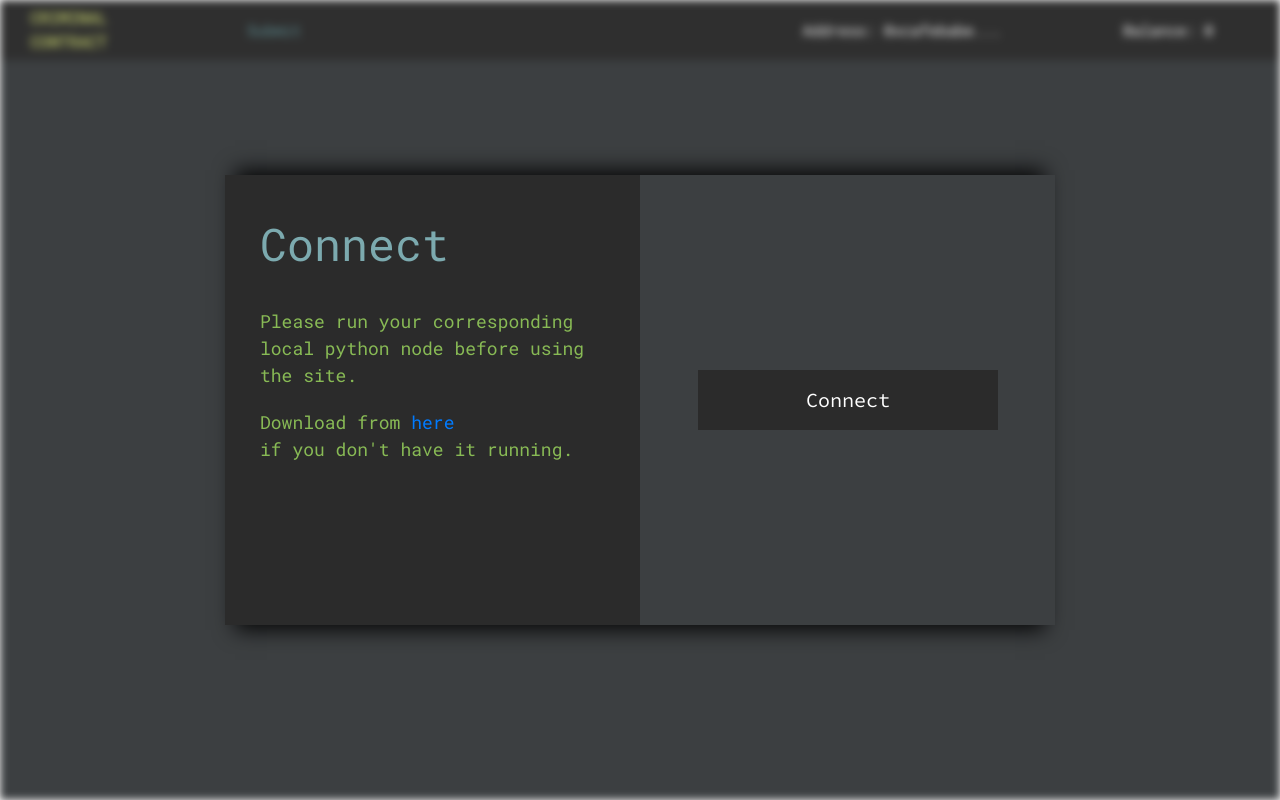
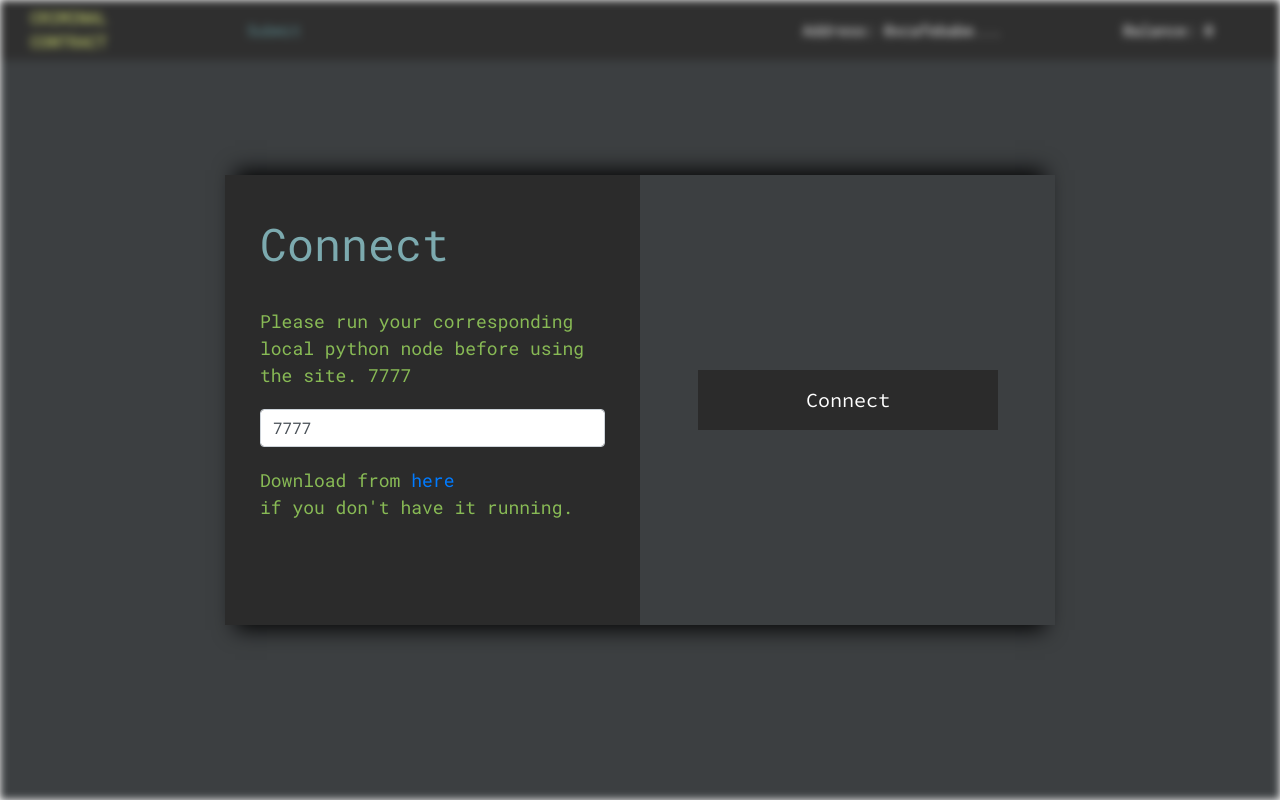
Before and after one commit to shb9019/criminal-contract-ui, a Svelte app: page / in a window 1280 px wide. Built offline with nearby package versions, Linux system fonts and the light colour scheme; no server answers; a web font is replaced by a local one.

Commit message:
Add port option to connect

```diff
--- a/src/components/Bounty.svelte
+++ b/src/components/Bounty.svelte
@@ -20,6 +20,7 @@
     let keyUrl = "";
     let status = null;
     let publicAddressLocal;
+    let canDispute = false;
 
     const unsubscribe = publicAddress.subscribe((value) => {
         publicAddressLocal = value;
@@ -48,7 +49,7 @@
 
     $: if (status === "1") {
         isSolved = true;
-    } else {
+    } else if (status === "0") {
         isInvalid = true;
     }
 
@@ -102,6 +103,15 @@
                 <div class="col-lg-4"></div>
                 <div class="col-lg-4 submit-button" on:click={submitAccept}>
                     <span>{!isSubmittedProof ? 'SUBMIT KEY' : 'ACCEPT KEY'}</span>
+                </div>
+                <div class="col-lg-4"></div>
+            </div>
+        {/if}
+        {#if isInvalid && perpetrator === publicAddressLocal}
+            <div class="row submit-row dispute-row">
+                <div class="col-lg-4"></div>
+                <div class="col-lg-4 submit-button" on:click={submitAccept}>
+                    <span>RAISE DISPUTE</span>
                 </div>
                 <div class="col-lg-4"></div>
             </div>
@@ -200,4 +210,8 @@
     .solved {
         background-color: red;
     }
+
+    .dispute-row {
+        padding-top: 0;
+    }
 </style>
--- a/src/components/BountyList.svelte
+++ b/src/components/BountyList.svelte
@@ -1,6 +1,6 @@
 <script>
     import Bounty from "./Bounty.svelte";
-    import {address0, publicAddress} from "../stores";
+    import {address0, nodePort, publicAddress} from "../stores";
     import {getEncryptionName} from '../utils';
     import SubmitProof from "./SubmitKey.svelte";
     import {onMount} from "svelte";
@@ -8,6 +8,7 @@
     let web3;
     let contract;
     let publicAddressLocal;
+    let nodePortLocal;
     let isLoggedInLocal;
     let bounties = [];
     let isLoading = false;
@@ -17,9 +18,13 @@
         publicAddressLocal = value;
     });
 
+    const nodePortUnsubscribe = nodePort.subscribe(value => {
+        nodePortLocal = value;
+    });
+
     const populateBounties = async () => {
         try {
-            fetch('http://localhost:7777/read_contract_data').then((response) => {
+            fetch(`http://localhost:${nodePortLocal}/read_contract_data`).then((response) => {
                 return response.json();
             }).then((data) => {
                 console.log(data);
@@ -61,7 +66,7 @@
         const contractId = bounties[submitKeyIndex].contractor;
         const bid = 2;
 
-        fetch(`http://localhost:7777/submit_proof?public_key=${publicAddress}&contract_id=${contractId}&bid=${bid}&proof_url=${proofLink}&encrypted_url=${keyLink}`).then((response) => {
+        fetch(`http://localhost:${nodePort}/submit_proof?public_key=${publicAddress}&contract_id=${contractId}&bid=${bid}&proof_url=${proofLink}&encrypted_url=${keyLink}`).then((response) => {
             return response.json();
         }).then((data) => {
             console.log(data.message_data);
@@ -77,7 +82,7 @@
         const publicAddress = publicAddressLocal;
         const contractId = bounties[index].contractor;
 
-        fetch(`http://localhost:7777/update_contract_state?public_key=${publicAddress}&contract_id=${contractId}&status=${status}`).then((response) => {
+        fetch(`http://localhost:${nodePort}/update_contract_state?public_key=${publicAddress}&contract_id=${contractId}&status=${status}`).then((response) => {
             return response.json();
         }).then((data) => {
             console.log(data.message_data);
--- a/src/components/CreateBounty.svelte
+++ b/src/components/CreateBounty.svelte
@@ -1,5 +1,5 @@
 <script>
-    import {contractAbi, contractAddress, isCreateBountyOpen, publicAddress} from '../stores';
+    import {contractAbi, contractAddress, isCreateBountyOpen, nodePort, publicAddress} from '../stores';
     import {onMount} from 'svelte';
     import RadioButton from "./RadioButton.svelte";
     import Web3 from "web3";
@@ -24,9 +24,14 @@
 
     let inputLink = "";
     let reward = 5;
+    let nodePortLocal;
 
-    const unsubscribe = publicAddress.subscribe(value => {
+    const publicAddressUnsubscribe = publicAddress.subscribe(value => {
         publicAddressLocal = value;
+    });
+
+    const nodePortUnsubscribe = nodePort.subscribe(value => {
+        nodePortLocal = value;
     });
 
     let enc_type = 'AES-128';
@@ -95,7 +100,7 @@
 
         console.log(inputLink, reward, publicAddressLocal);
         try {
-            fetch(`http://localhost:7777/create_contract?public_key=${publicAddressLocal}&reward=${reward}&input_url=${inputLink}`, {
+            fetch(`http://localhost:${nodePortLocal}/create_contract?public_key=${publicAddressLocal}&reward=${reward}&input_url=${inputLink}`, {
                 method: 'POST',
             }).then((response) => {
                 return response.json();
--- a/src/components/Login.svelte
+++ b/src/components/Login.svelte
@@ -1,17 +1,19 @@
 <script>
-    import Web3 from 'web3';
-    import {recoverPersonalSignature} from 'eth-sig-util';
-    import {bufferToHex} from 'ethereumjs-util';
-    import {isLoggedIn, publicAddress} from '../stores.js';
+    import {isLoggedIn, publicAddress, nodePort} from '../stores.js';
 
     let web3 = undefined;
     let isLoading = false;
     let publicAddressLocal = undefined;
+    let nodePortLocal;
+
+    const unsubscribe = nodePort.subscribe((value) => {
+        nodePortLocal = value;
+    });
 
     const handleLogin = async () => {
         try {
             isLoading = true;
-            fetch('http://localhost:7777/read_self_data', {
+            fetch(`http://localhost:${nodePortLocal}/read_self_data`, {
                 mode: 'cors'
             }).then((response) => {
                 return response.json();
@@ -26,6 +28,8 @@
             alert("Connection Failed!");
         }
     };
+
+    $: nodePort.set(nodePortLocal);
 </script>
 
 <div class="wrapper">
@@ -37,7 +41,10 @@
                         Connect
                     </div>
                     <div class="row login-disclaimer">
-                        Please run your corresponding local python node before using the site.
+                        Please run your corresponding local python node before using the site. {nodePortLocal}
+                    </div>
+                    <div class="row login-disclaimer">
+                        <input type="text" class="form-control" bind:value={nodePortLocal}/>
                     </div>
                     <div class="row login-disclaimer">
                         Download from&nbsp;<a href="https://metamask.io/" target="_blank">here</a> if you don't have it
--- a/src/components/Navbar.svelte
+++ b/src/components/Navbar.svelte
@@ -1,12 +1,17 @@
 <script>
-    import { publicAddress, isCreateBountyOpen } from '../stores';
+    import {publicAddress, isCreateBountyOpen, nodePort} from '../stores';
     import {onMount} from "svelte";
 
     let publicAddressLocal;
+    let nodePortLocal;
     let balance = 0;
 
     const unsubscribe = publicAddress.subscribe((value) => {
         publicAddressLocal = value;
+    });
+
+    const nodePortLocalUnsubscribe = nodePort.subscribe((value) => {
+        nodePortLocal = value;
     });
 
     const toggleCreateBounty = () => {
@@ -14,7 +19,7 @@
     };
 
     const fetchUserDetails = () => {
-        fetch('http://localhost:7777/read_self_data', {
+        fetch(`http://localhost:${nodePortLocal}/read_self_data`, {
             mode: 'cors'
         }).then((response) => {
             return response.json();
--- a/src/stores.js
+++ b/src/stores.js
@@ -3,6 +3,7 @@ import {writable} from 'svelte/store';
 export const isLoggedIn = writable(false);
 export const publicAddress = writable("0xcafebabe");
 export const isCreateBountyOpen = writable(false);
+export const nodePort = writable('7777');
 
 export const contractAbi = [
     {
```
